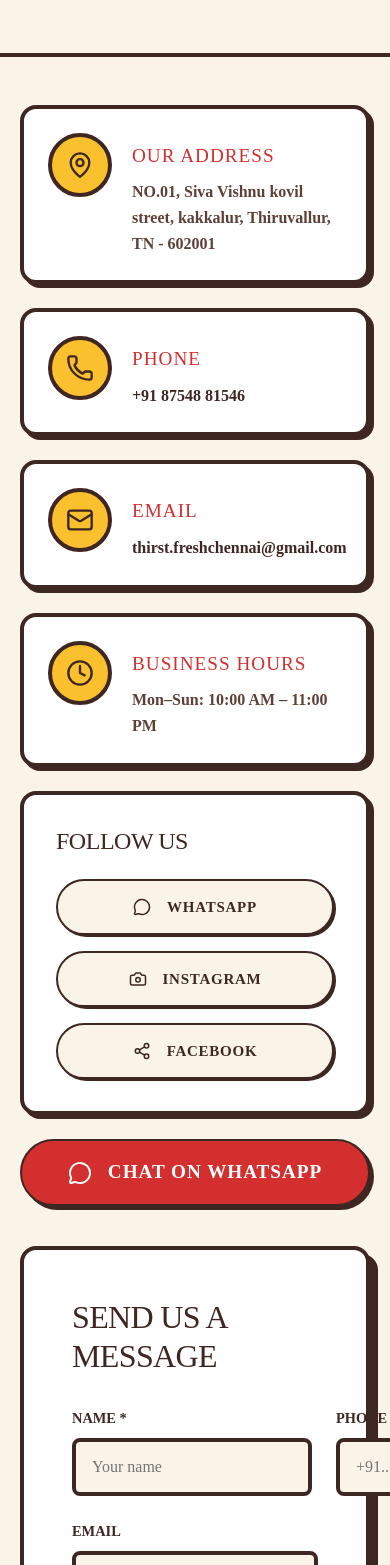
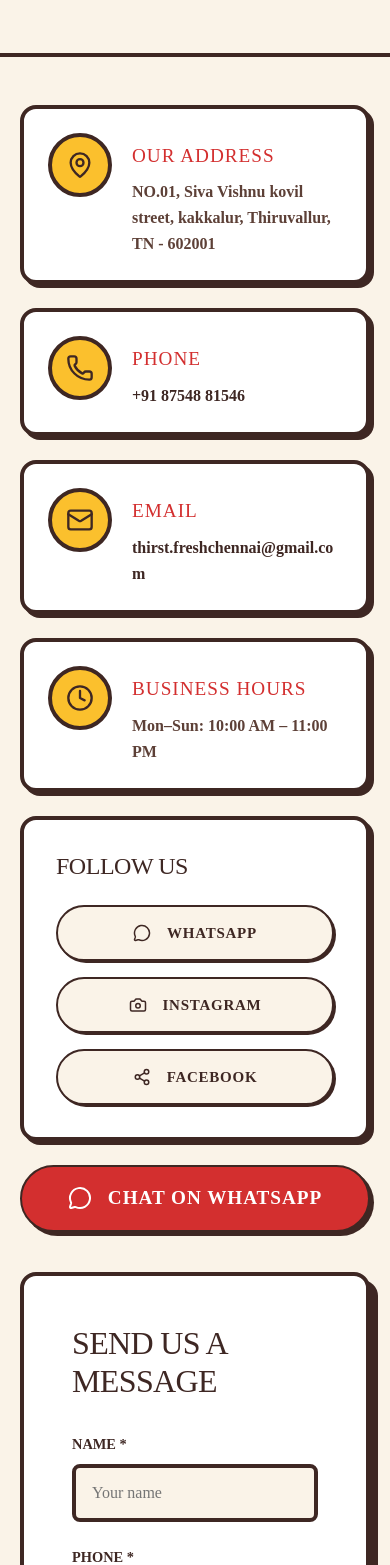
Before and after one commit to graydotservices/Thirst, a Next.js app: page /contact in a window 390 px wide. Shown: the part 432-1997 px from the top of the page. Built offline with nearby package versions, Linux system fonts and the light colour scheme.

Commit message:
Fix text wrapping in contact cards and form layout on mobile

```diff
--- a/app/(public)/contact/page.tsx
+++ b/app/(public)/contact/page.tsx
@@ -48,9 +48,9 @@ export default function ContactPage() {
                   <div style={{ paddingTop: '8px' }}>
                     <div style={{ fontFamily: 'var(--font-heading)', fontWeight: 400, color: 'var(--color-berry)', fontSize: '1.2rem', marginBottom: '8px', textTransform: 'uppercase', letterSpacing: '1px' }}>{label}</div>
                     {href ? (
-                      <a href={href} style={{ color: 'var(--color-plum)', fontSize: '1rem', fontWeight: 700, textDecoration: 'none' }}>{value}</a>
+                      <a href={href} style={{ color: 'var(--color-plum)', fontSize: '1rem', fontWeight: 700, textDecoration: 'none', wordBreak: 'break-word', display: 'block' }}>{value}</a>
                     ) : (
-                      <p style={{ color: 'var(--color-text-secondary)', fontSize: '1rem', fontWeight: 600 }}>{value}</p>
+                      <p style={{ color: 'var(--color-text-secondary)', fontSize: '1rem', fontWeight: 600, wordBreak: 'break-word' }}>{value}</p>
                     )}
                   </div>
                 </div>
@@ -106,12 +106,12 @@ export default function ContactPage() {
                 </div>
               ) : (
                 <form onSubmit={handleSubmit}>
-                  <div style={{ display: 'grid', gridTemplateColumns: '1fr 1fr', gap: '24px', marginBottom: '24px' }}>
-                    <div style={{ display: 'flex', flexDirection: 'column', gap: '8px' }}>
+                  <div className="flex-col-mobile" style={{ display: 'flex', gap: '24px', marginBottom: '24px' }}>
+                    <div style={{ flex: 1, display: 'flex', flexDirection: 'column', gap: '8px' }}>
                       <label htmlFor="c-name" style={{ fontWeight: 800, color: 'var(--color-plum)', textTransform: 'uppercase', fontSize: '0.9rem' }}>Name *</label>
                       <input id="c-name" required placeholder="Your name" value={form.name} onChange={e => setForm(p => ({ ...p, name: e.target.value }))} style={{ padding: '16px', border: '4px solid var(--color-plum)', borderRadius: '8px', fontSize: '1rem', outline: 'none', background: 'var(--color-cream)' }} />
                     </div>
-                    <div style={{ display: 'flex', flexDirection: 'column', gap: '8px' }}>
+                    <div style={{ flex: 1, display: 'flex', flexDirection: 'column', gap: '8px' }}>
                       <label htmlFor="c-phone" style={{ fontWeight: 800, color: 'var(--color-plum)', textTransform: 'uppercase', fontSize: '0.9rem' }}>Phone *</label>
                       <input id="c-phone" type="tel" required placeholder="+91..." value={form.phone} onChange={e => setForm(p => ({ ...p, phone: e.target.value }))} style={{ padding: '16px', border: '4px solid var(--color-plum)', borderRadius: '8px', fontSize: '1rem', outline: 'none', background: 'var(--color-cream)' }} />
                     </div>
```
